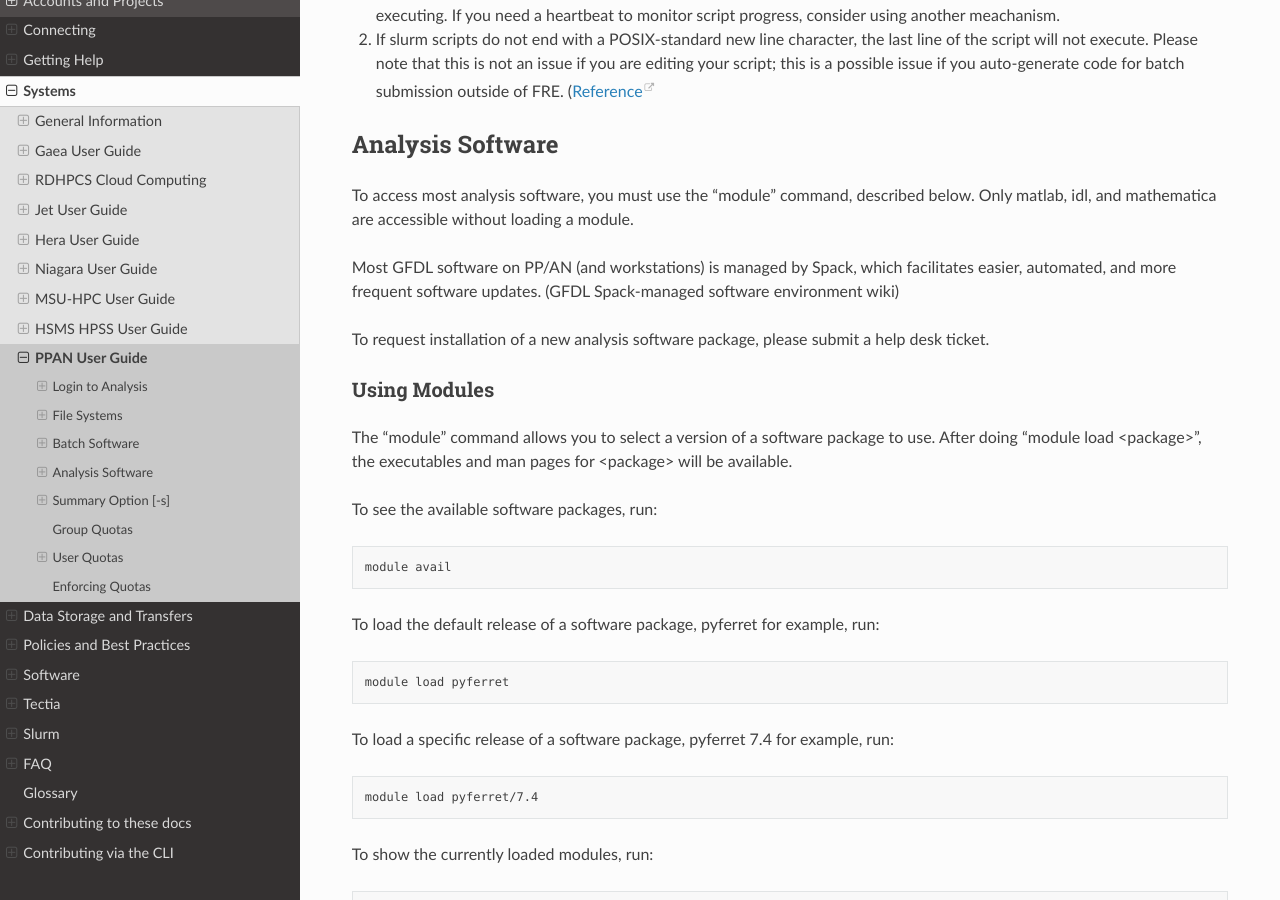
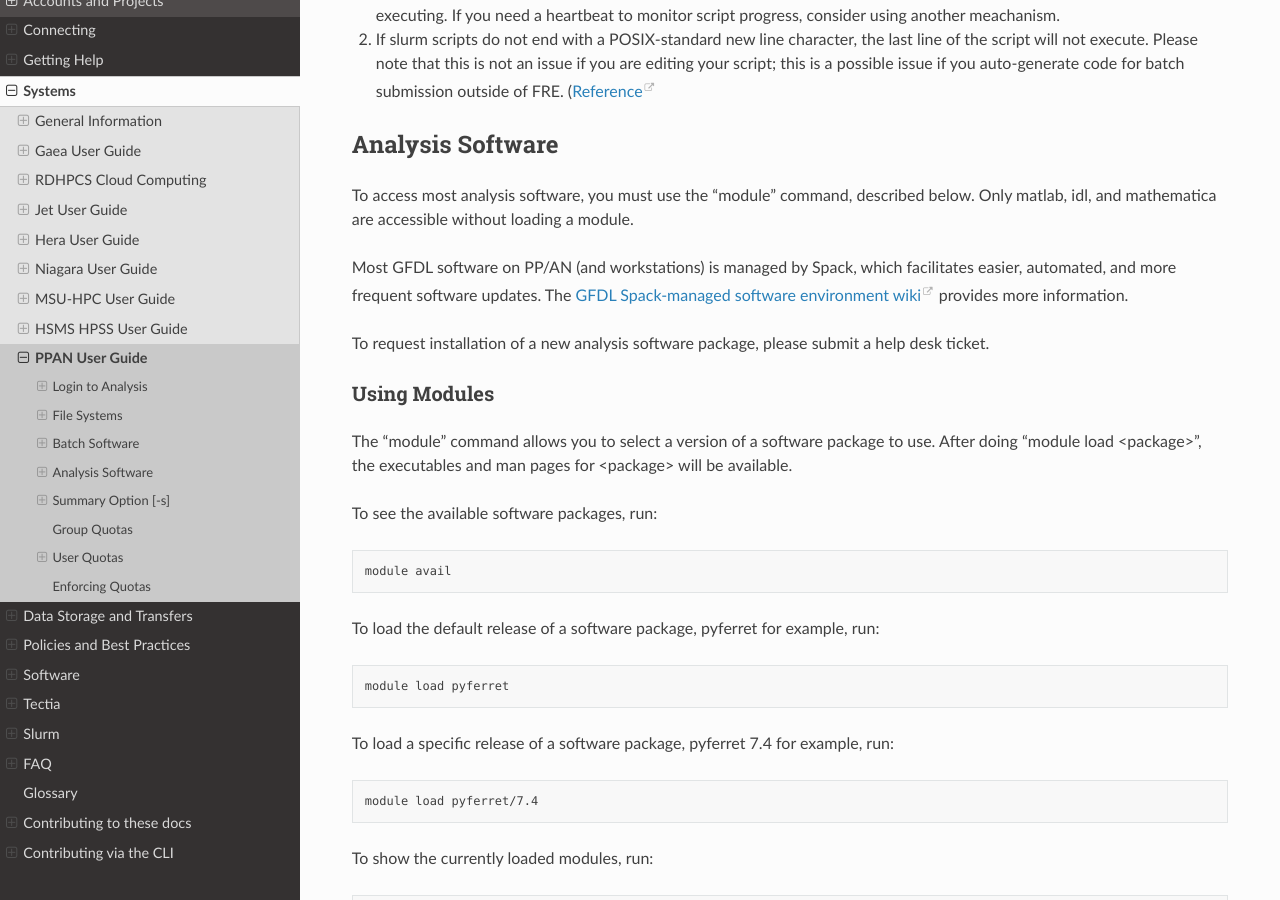
Before and after one commit to NOAA-RDHPCS/noaa-rdhpcs.github.io, a Sphinx documentation site: the page built from source/systems/pan/index.rst, in a window 1280 px wide and 900 px high, scrolled down 9119 px. Built offline with Sphinx 7.4.7 and the Read the Docs theme 2.0.0, drawn with Linux system fonts in a browser that asks for light colours; some of the changed text lies outside the part shown.

Commit message:
corrections from Josh

```diff
--- a/source/systems/pan/index.rst
+++ b/source/systems/pan/index.rst
@@ -491,9 +491,11 @@ To access most analysis software, you must use the "module" command, described
 below. Only matlab, idl, and mathematica are accessible without loading a
 module.
 
-Most GFDL software on PP/AN (and workstations) is managed by
-Spack, which facilitates easier, automated, and more frequent software updates.
-(GFDL Spack-managed software environment wiki)
+Most GFDL software on PP/AN (and workstations) is managed by Spack, which
+facilitates easier, automated, and more frequent software updates. The `GFDL
+Spack-managed software environment wiki
+<https://wiki.gfdl.noaa.gov/index.php/Spack-managed_software_environment>`_
+provides more information.
 
 To request installation of a new analysis software package, please submit a
 help desk ticket.
```
Also changed, not shown: other parts of source/systems/pan/index.rst (+1 -1 lines).
